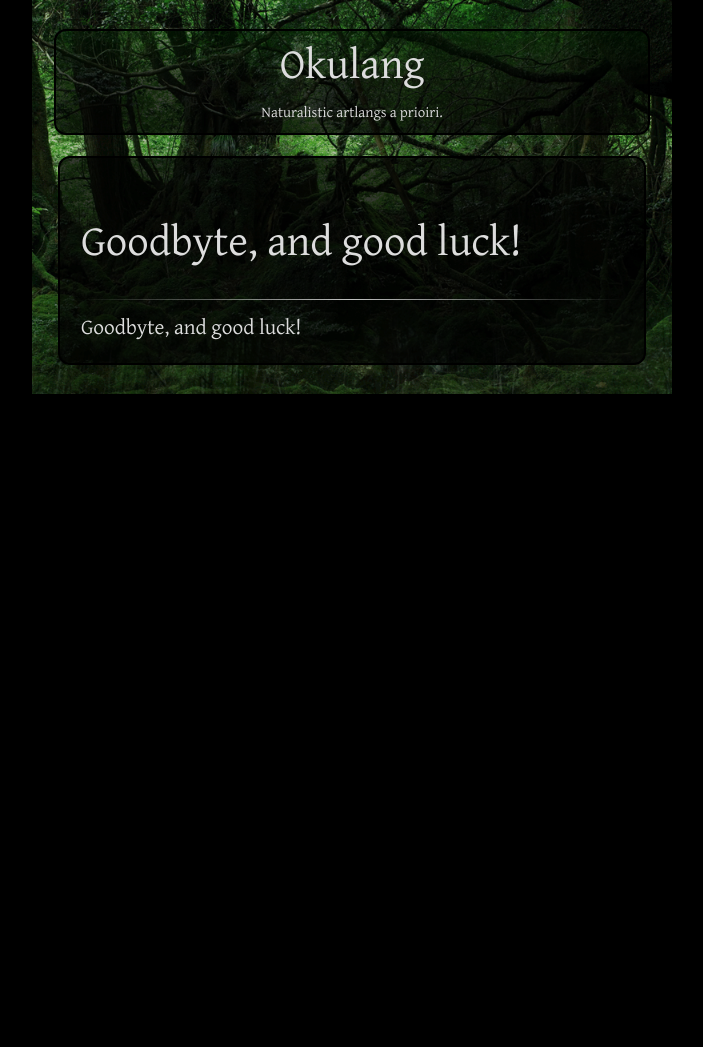
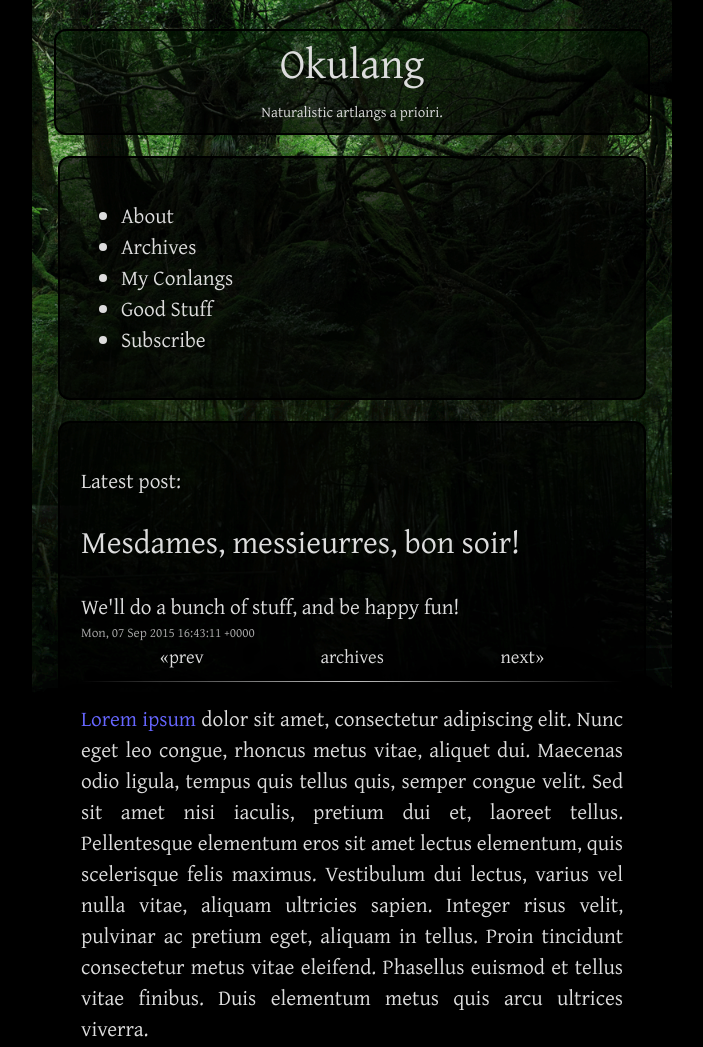
Before and after one commit to okulang/okulang.github.io, a plain HTML site: page index.html in a window 1280 px wide. Shown: the top 1047 px of the page, without its empty margins (288-991 px from the left). Before the commit the page ends 800 px from the top, so only its background shows below. Drawn offline with Linux system fonts and the light colour scheme.

Commit message:
now with archives and stuff

```diff
--- a/css/main.css
+++ b/css/main.css
@@ -41,7 +41,6 @@ body {
 	margin-left: -0.3vw;
 	margin-right: -0.3vw;
 	padding-bottom: 1vh;
-	margin-bottom: 2.6vh;
 }
 .topbar h1 {
 	margin: 0px;
@@ -54,6 +53,8 @@ body {
 
 .content {
 	padding: 1em;
+	margin-top: 2.6vh;
+	margin-bottom: 2.6vh;
 
 	border-radius: 12px;
 	border: 2px solid black;
@@ -141,13 +142,21 @@ hr {
 
 /* Fixes */
 
-h1 {
+h1,h2,h3,h4,h5,h6 {
 	font-weight: normal;
 }
 
-.topbar a,
-.post-nav a,
-.post-info a {
+
+a:link,
+a:visited {
 	color: inherit;
 	text-decoration: none;
 }
+p a:link,
+p a:visited {
+	color: #66f;
+}
+a:hover,
+p a:hover {
+	color: #8ae;
+}
--- a/index.html
+++ b/index.html
@@ -26,16 +26,50 @@
             </div>
 
 <div class="content">
-    <h1>Goodbyte, and good luck!</h1>
-
-
-    <hr>
-
-    <div class='post-text'>
-        Goodbyte, and good luck!
-    </div>
+  <ul>
+    <li><a href="about.html">About</a></li>
+    <li><a href="archive.html">Archives</a></li>
+    <li><a href="conlangs.html">My Conlangs</a></li>
+    <li><a href="resources.html">Good Stuff</a></li>
+    <li><a href="okulang.rss">Subscribe</a></li>
+  </ul>
 </div>
 
+<div class="content">
+  <p>Latest post:</p>
+  <h2>Mesdames, messieurres, bon soir!</h2>
+
+<div class="abstract">
+    We'll do a bunch of stuff, and be happy fun!
+</div>
+
+<div class="post-info">
+    Mon, 07 Sep 2015 16:43:11 +0000
+</div>
+
+<div class="post-nav">
+    <a href="valyrian-spice.html">«prev</a>
+    <span class=strut></span>
+    <a href="archive.html">archives</a>
+    <span class=strut></span>
+    <a href="bar.html">next»</a>
+</div>
+<hr>
+
+<div class='post-text'>
+    <p><a href="example.com">Lorem ipsum</a> dolor sit amet, consectetur adipiscing elit. Nunc eget leo congue, rhoncus metus vitae, aliquet dui. Maecenas odio ligula, tempus quis tellus quis, semper congue velit. Sed sit amet nisi iaculis, pretium dui et, laoreet tellus. Pellentesque elementum eros sit amet lectus elementum, quis scelerisque felis maximus. Vestibulum dui lectus, varius vel nulla vitae, aliquam ultricies sapien. Integer risus velit, pulvinar ac pretium eget, aliquam in tellus. Proin tincidunt consectetur metus vitae eleifend. Phasellus euismod et tellus vitae finibus. Duis elementum metus quis arcu ultrices viverra.</p>
+
+<p>Phasellus tincidunt arcu sed sem scelerisque egestas. Vestibulum imperdiet non justo vestibulum dignissim. Vestibulum ante ipsum primis in faucibus orci luctus et ultrices posuere cubilia Curae; Ut ac lacus augue. Sed eget condimentum leo. In in mauris quis neque volutpat consectetur. In hac habitasse platea dictumst.</p>
+
+<p>Nullam et libero vitae nisi commodo maximus vitae sit amet risus. In a nulla ipsum. Nullam nec pellentesque dolor. Nam facilisis pretium eleifend. Nam vehicula ligula sem, tempus pellentesque sem porttitor vel. In blandit a neque sed facilisis. Donec pharetra ipsum ut libero tempor rutrum. Suspendisse potenti. Vestibulum vitae luctus felis. Aenean vestibulum aliquet condimentum. Curabitur luctus nunc ac tortor hendrerit condimentum. Etiam sit amet nisi et eros lobortis tempor non at lorem. Phasellus ac est pulvinar, auctor augue dignissim, dictum magna.</p>
+
+<p>Proin blandit, ipsum ut ornare cursus, diam diam rutrum justo, tristique tempor metus mi nec metus. Aliquam et neque vel orci facilisis cursus a id ex. Donec non maximus est. Sed et lacinia lorem, sed pretium odio. Nulla facilisi. Aenean non placerat libero, nec faucibus tellus. Praesent vitae ante diam. Vestibulum non elit eros. Donec dui tortor, ultrices in hendrerit non, aliquet id justo. Quisque mi ligula, molestie a dapibus eu, maximus ut nisi. Nullam convallis, orci eu blandit tincidunt, justo nulla bibendum sapien, non fringilla nibh nisl euismod orci. Suspendisse rutrum diam eu lorem hendrerit, a viverra metus tincidunt.</p>
+
+<p>Sed erat ipsum, vulputate vel leo et, viverra convallis lacus. Vestibulum gravida tincidunt tortor, ac cursus dui blandit sed. Vestibulum sed sodales erat, a vestibulum sem. Vestibulum ante ipsum primis in faucibus orci luctus et ultrices posuere cubilia Curae; Nullam a dictum tortor, et placerat lorem. Curabitur nunc enim, consequat eget euismod non, scelerisque quis velit. Vestibulum ante ipsum primis in faucibus orci luctus et ultrices posuere cubilia Curae; Nam tortor dui, congue id pretium eget, pellentesque sollicitudin magna. Aliquam accumsan vel sem ac bibendum. Praesent volutpat, lorem ut bibendum sagittis, dolor augue sollicitudin enim, eu imperdiet sapien est non nunc. Cras tortor diam, vulputate in malesuada vel, tincidunt eu lacus. Etiam magna elit, rhoncus non ipsum sed, volutpat egestas sem. Maecenas ultricies id arcu vel sollicitudin. Cras eget neque lorem. Donec finibus risus id velit ornare, sit amet laoreet nibh sollicitudin. </p>
+
+</div>
+
+</div>
         </div>
 
     </body>
```
Also changed, not shown: archive.html (added, +52 -0 lines), foo.html (+4 -4 lines), valyrian-spice.html (+3 -3 lines), 1 other file.
